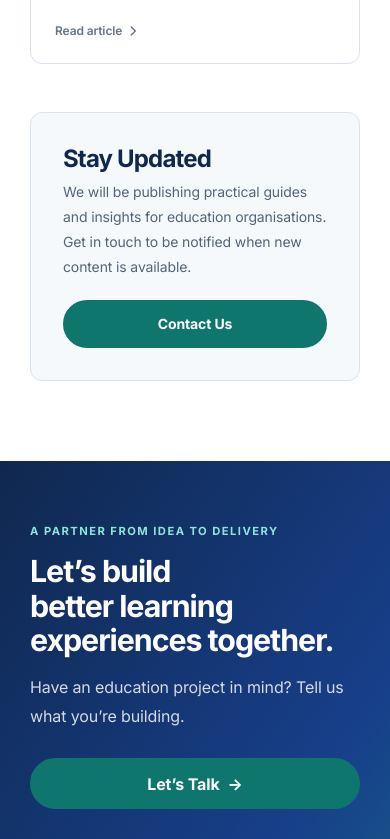
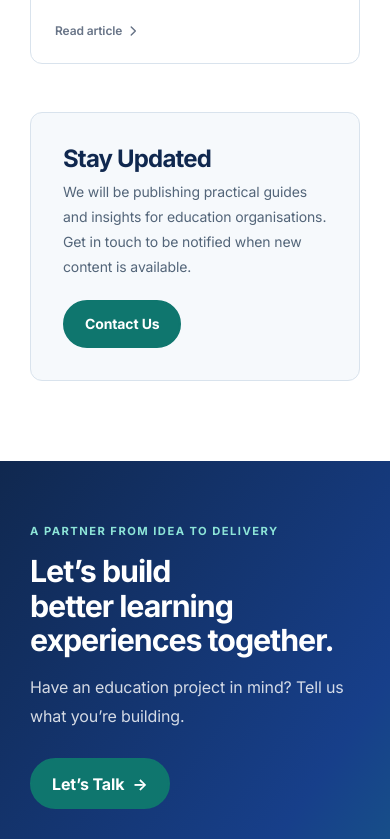
Before and after one commit to Siddhant-Vidyaa-Tech/Website, a Next.js app: page /resources in a window 390 px wide. Shown: the part 3883-4722 px from the top of the page. Built offline with nearby package versions, Linux system fonts and the light colour scheme.

Commit message:
Scope mobile button sizing to hero actions

```diff
--- a/app/globals.css
+++ b/app/globals.css
@@ -2740,7 +2740,6 @@ h2 { line-height: 1.13; }
 .container { width: min(var(--container-max), calc(100% - 3rem)); margin-inline: auto; }
 .section-py { padding-block: var(--section-py); }
 .section-label { color: #0d827c; letter-spacing: .13em; font-size: .76rem; font-weight: 800; }
-.heading-underline::after { background: linear-gradient(90deg, #0d9488, #5bc7d4); border-radius: 999px; }
 .btn { min-height: 46px; border-radius: 999px; padding: .78rem 1.25rem; font-weight: 700; transition: transform .2s ease, box-shadow .2s ease, background-color .2s ease; }
 .btn:hover { transform: translateY(-2px); }
 .btn-cta { color: #fff; background: linear-gradient(135deg, #173f8a, #176b87); box-shadow: 0 8px 20px rgba(23,63,138,.18); }
@@ -2813,7 +2812,7 @@ h2 { line-height: 1.13; }
 }
 @media (max-width: 420px) {
   .container { width: calc(100% - 1.5rem); }
-  .btn { width: 100%; justify-content: center; }
+  .hero-carousel__actions .btn { width: 100%; justify-content: center; }
 }
 @media (prefers-reduced-motion: reduce) {
   *,*::before,*::after { scroll-behavior: auto !important; transition-duration: .01ms !important; animation-duration: .01ms !important; animation-iteration-count: 1 !important; }
```
